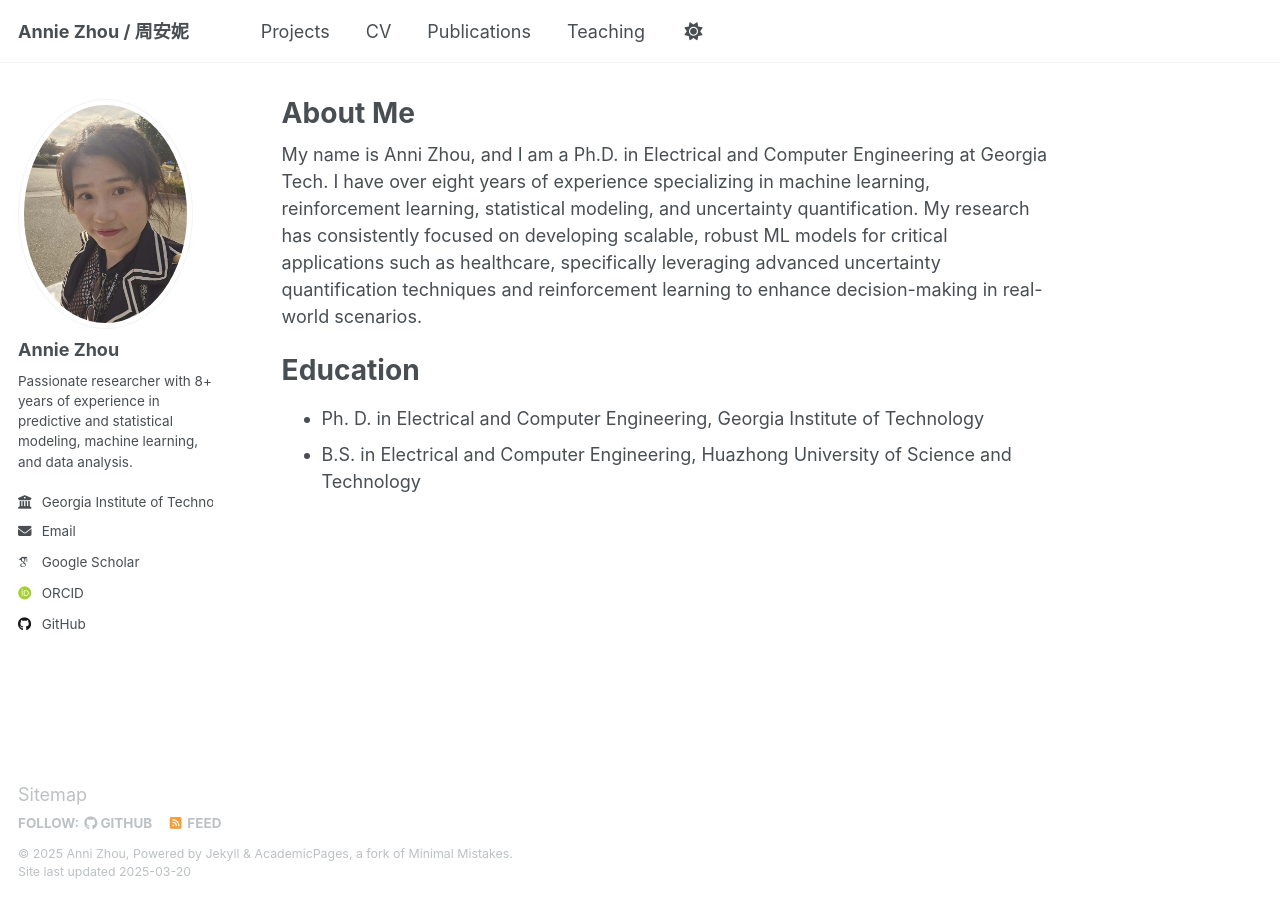
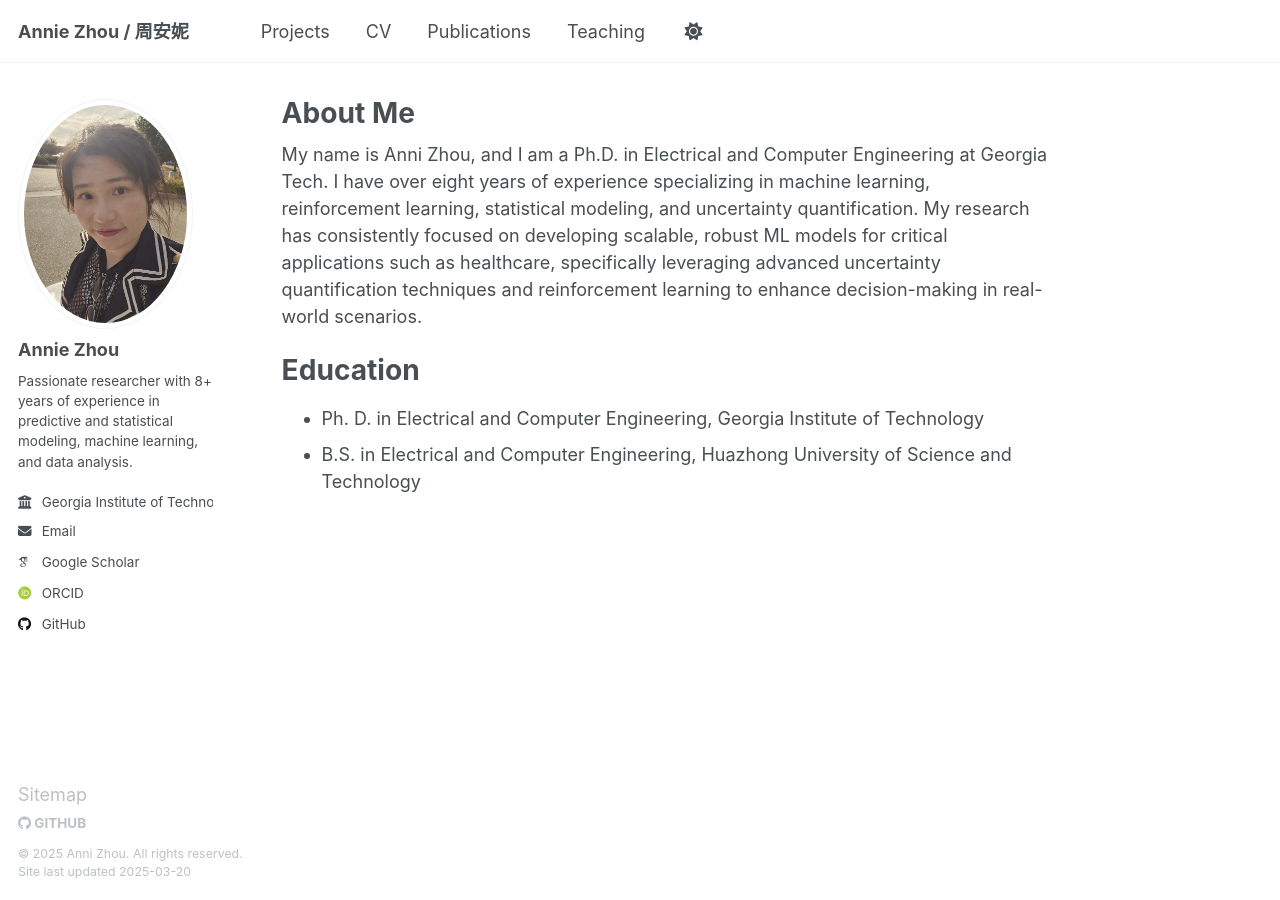
Before and after one commit to Annie983284450-1/Annie983284450-1.github.io, a Jekyll site: the page built from _pages/about.md, in a window 1280 px wide. Built offline with Jekyll 4.4.1, drawn with Linux system fonts in a browser that asks for light colours; some web fonts are replaced.

Commit message:
Update footer.html

```diff
--- a/_includes/footer.html
+++ b/_includes/footer.html
@@ -1,4 +1,23 @@
 {% include base_path %}
+
+<div class="page__footer-follow">
+  <ul class="social-icons">
+    <li>
+      <a href="https://github.com/{{ site.author.github }}">
+        <i class="fab fa-github" aria-hidden="true"></i> GitHub
+      </a>
+    </li>
+  </ul>
+</div>
+
+<div class="page__footer-copyright">
+  &copy; {{ site.time | date: '%Y' }} Anni Zhou. All rights reserved.<br />
+  Site last updated {{ "now" | date: '%Y-%m-%d' }}
+</div>
+
+
+
+<!-- {% include base_path %}
 
 {% if site.author.github or site.author.bitbucket or site.atom_feed.hide != true %}
 <div class="page__footer-follow">
@@ -22,4 +41,4 @@
 <div class="page__footer-copyright">
   &copy; {{ site.time | date: '%Y' }} {{ site.name | default: site.title }}, {{ site.data.ui-text[site.locale].powered_by | default: "Powered by" }} <a href="http://jekyllrb.com" rel="nofollow">Jekyll</a> &amp; <a href="https://github.com/academicpages/academicpages.github.io">AcademicPages</a>, a fork of <a href="https://mademistakes.com/work/minimal-mistakes-jekyll-theme/" rel="nofollow">Minimal Mistakes</a>.<br />
   Site last updated {{ "now" | date: '%Y-%m-%d' %}}
-</div>
+</div> -->
```
